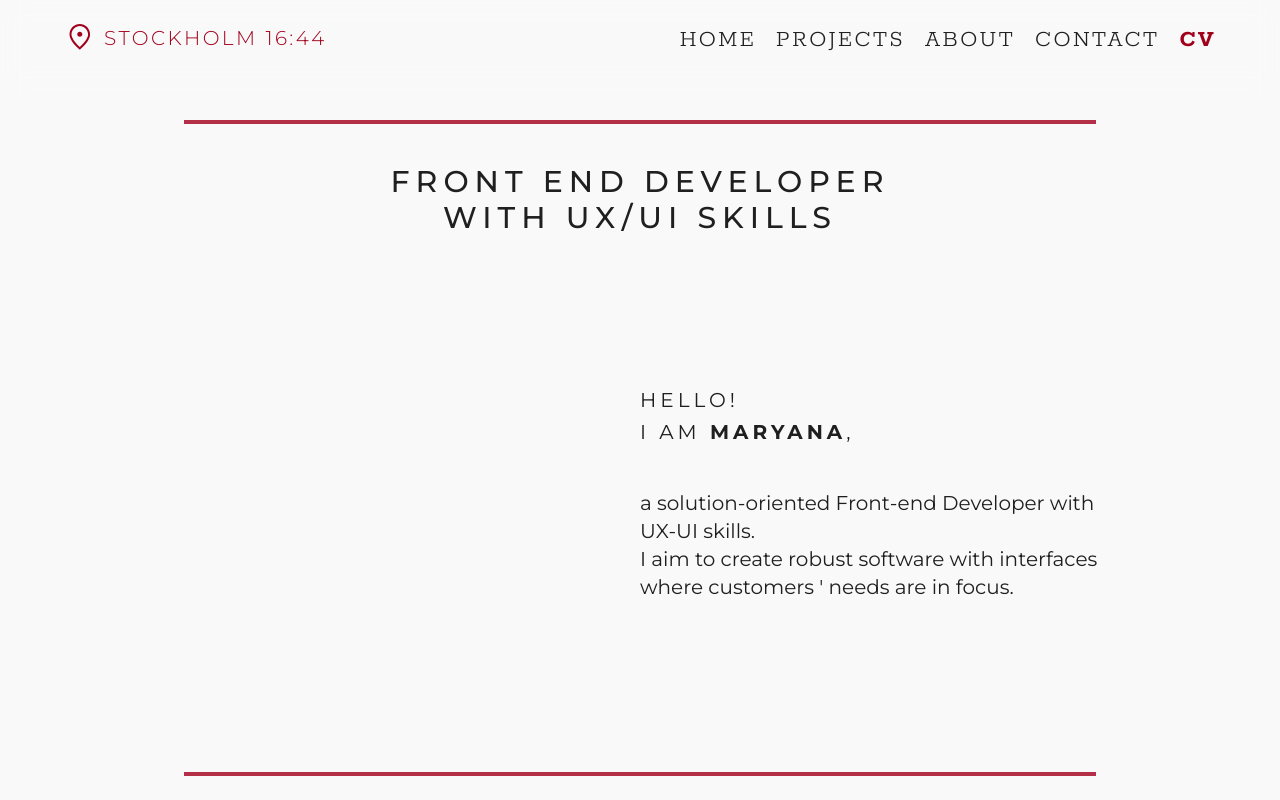
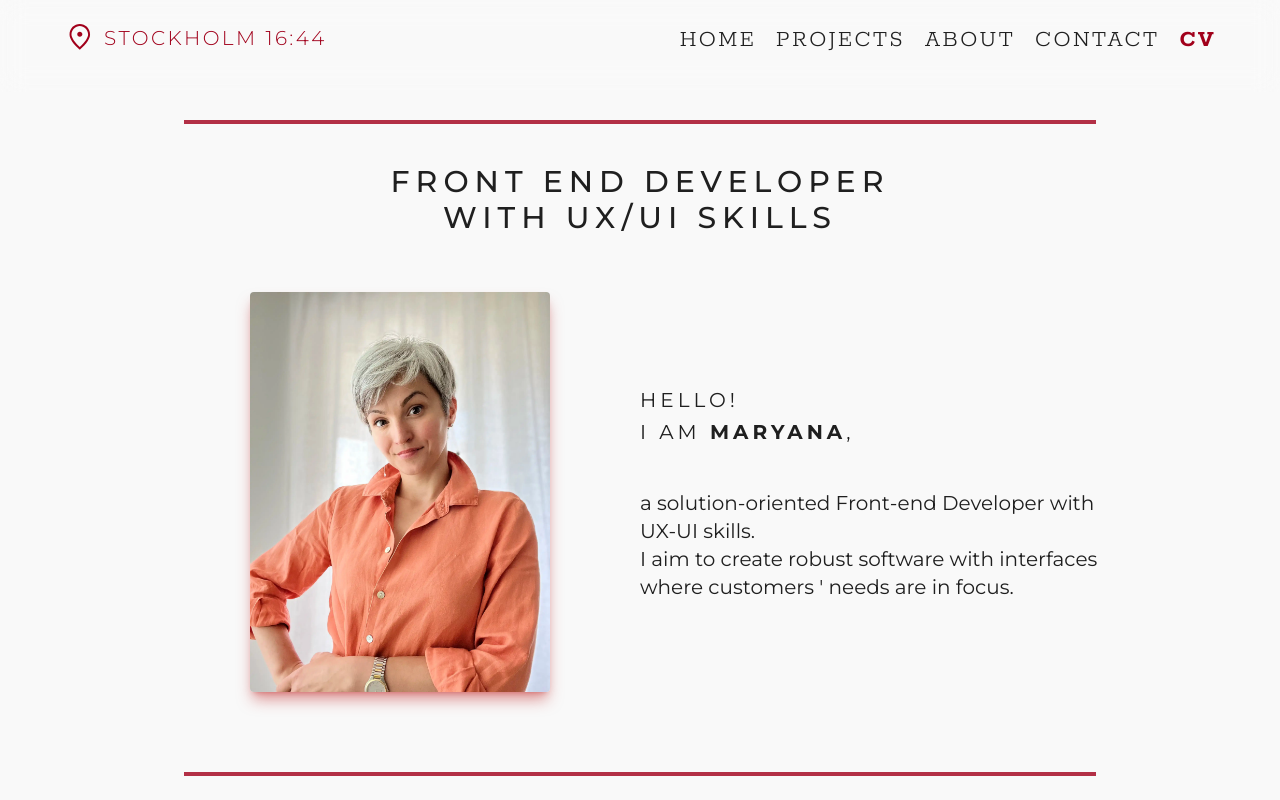
Before and after one commit to maryana-reznychenko/my-portfolio, a React (Vite) app: page / in a window 1280 px wide. Shown: the top 800 px of the page. Built offline with nearby package versions, Linux system fonts and the light colour scheme.

Commit message:
correct <img> tag

```diff
--- a/src/pages/landing_page/sections/AboutSection.jsx
+++ b/src/pages/landing_page/sections/AboutSection.jsx
@@ -9,7 +9,7 @@
       <SectionDivider />
       <h3>about me</h3>
 
-      <div className="flex flex-col lg:flex-row items-center justify-around gap-10 m-auto">
+      <div className="flex flex-col lg:flex-row items-center justify-around gap-10 lg:gap-0 m-auto">
         <div className="flex-1 max-w-[85%] lg:max-w-[50%]">
           <h4 className="mt-0 font-normal">
             let me <span className="font-bold">introduce</span> myself
--- a/src/pages/landing_page/sections/HeroSection.jsx
+++ b/src/pages/landing_page/sections/HeroSection.jsx
@@ -11,10 +11,10 @@
         front end developer <br />
         with ux/ui skills
       </h1>
-      <div className="flex flex-col lg:flex-row items-center justify-around gap-10 m-auto">
+      <div className="flex flex-col lg:flex-row items-center justify-around gap-10 lg:gap-0 m-auto">
         {/* <div> as placeholder for CLS in Lighthouse */}
         <div className="w-[300px] h-[400px] bg-background  m-auto">
-          <image
+          <img
             src={hero_photo}
             alt="Photo where Maryana smiles and wears an orange shirt"
             width="300"
```
